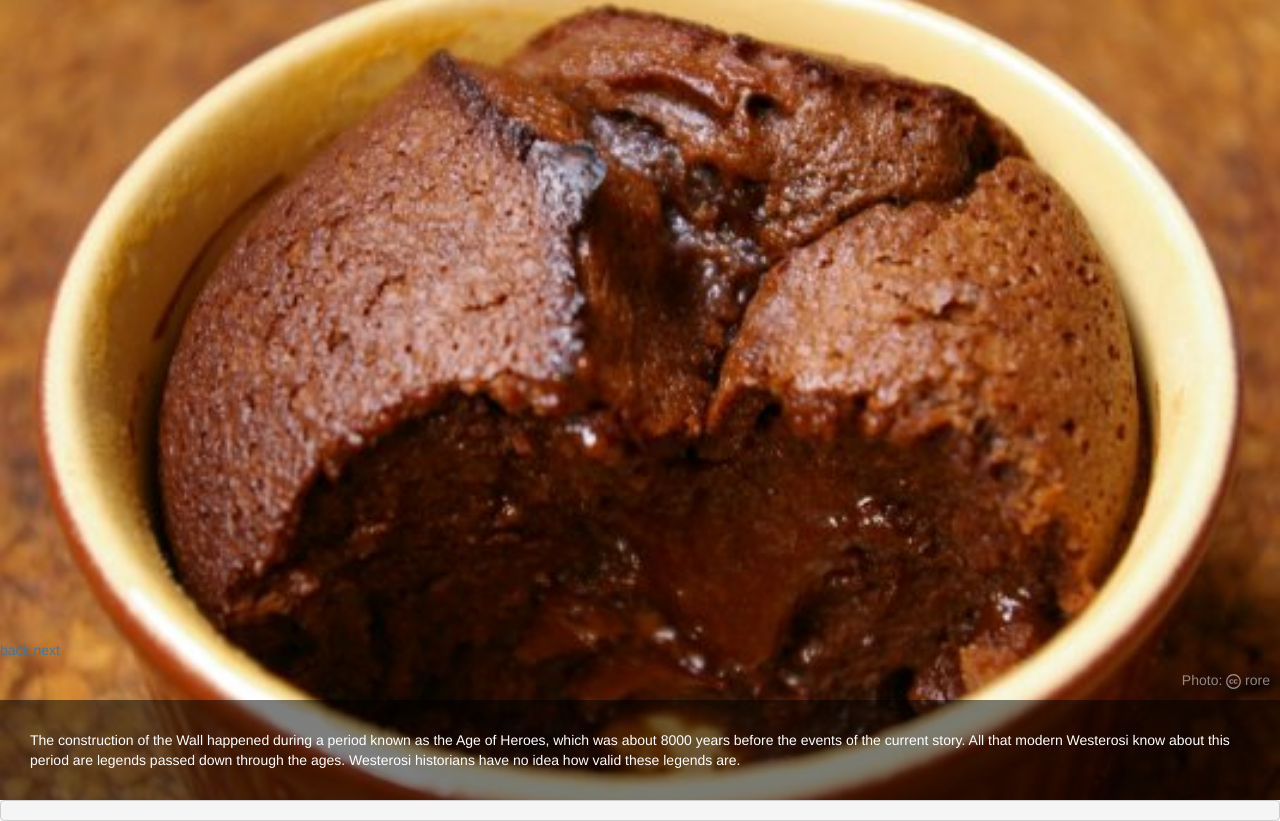
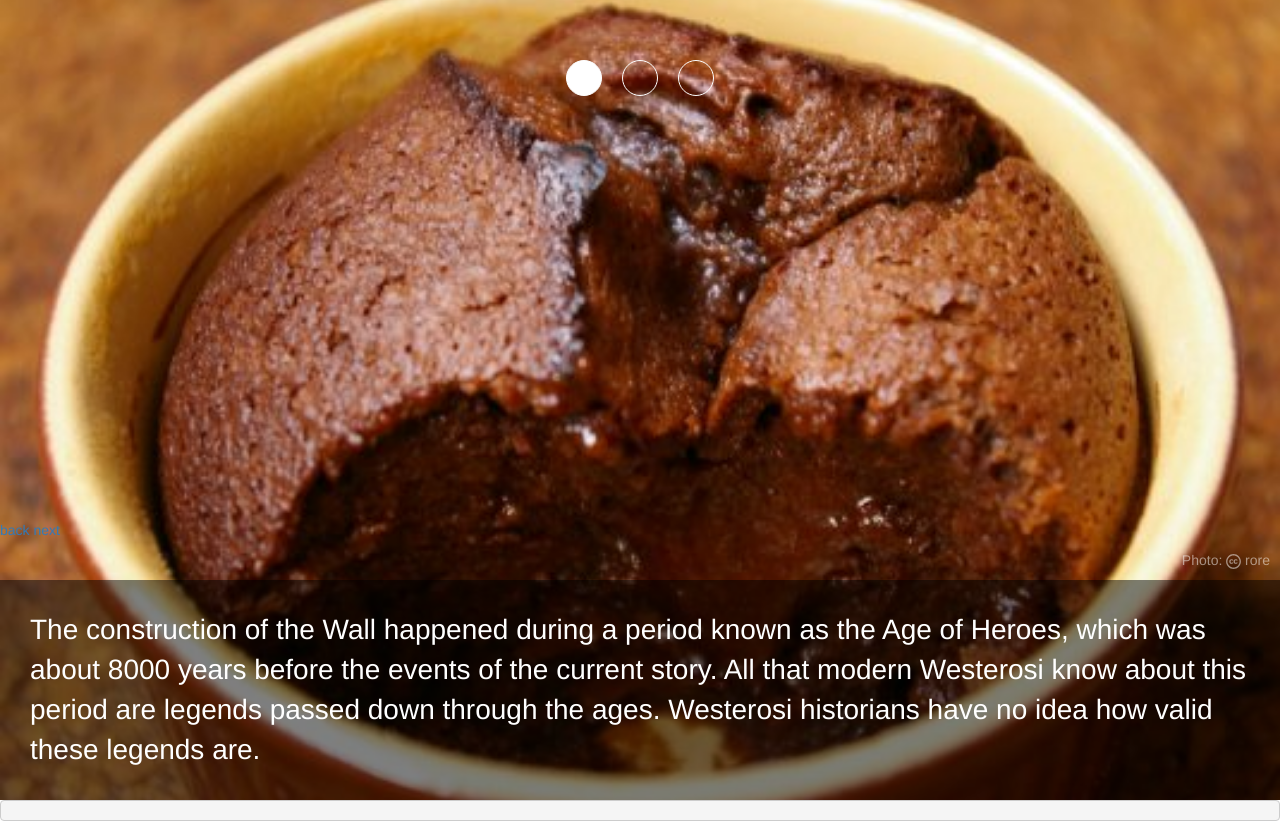
Before and after one commit to a3mon/Meadule, a website: page src/index.html in a window 1280 px wide. Drawn offline with nearby package versions, Linux system fonts and the light colour scheme; some packages are replaced by stand-ins of ours; files that its build step writes are made by us from their sources.

Commit message:
Added carousel-indicators.

```diff
--- a/src/css/style.css
+++ b/src/css/style.css
@@ -17,7 +17,9 @@
 .foot .instruction {
     margin: 0px;
     padding: 30px;
-    background-color: rgba(0, 0, 0, 0.5)
+    background-color: rgba(0, 0, 0, 0.5);
+
+    font-size: 2em;
 }
 .foot .attribution {
     margin: 10px;
@@ -36,6 +38,19 @@
     text-decoration: none;
 }
 
+.carousel-indicators {
+    top: 50px;
+}
+
+.carousel-indicators li,
+.carousel-indicators .active {
+    width: 36px;
+    height: 36px;
+    border-radius: 36px;
+
+    margin: 10px;
+}
+
 html, body {
     width: 100%;
     height: 100%;
--- a/src/index.html
+++ b/src/index.html
@@ -15,6 +15,10 @@
     <script type="text/javascript" src="js/all.min.js"></script>
 </head>
 <body ng-controller="SomeCtrl">
+    <ol class="carousel-indicators">
+        <li ng-repeat="step in recipe.steps"
+            ng-class="{active: $index == stepIndex}"></li>
+    </ol>
     <div class="wrapper">
         <div ng-style="{'background-image':'url(' + step.img.src + ')'}" class="step">
 
```
